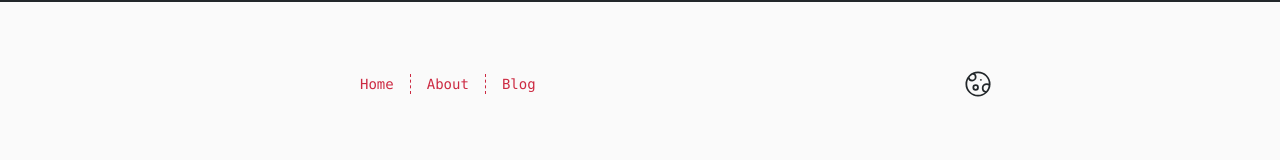
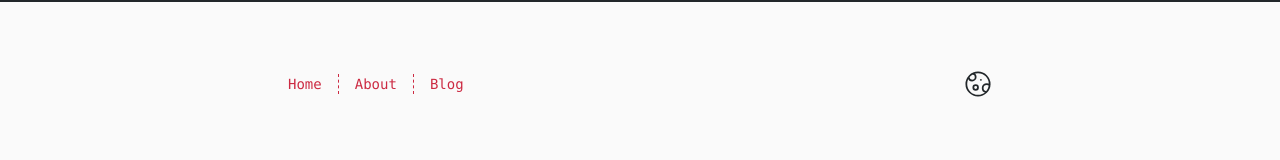
Before and after one commit to luz33c/blog, an Astro site: page / in a window 1280 px wide. Shown: the top 160 px of the page. Built offline with nearby package versions, Linux system fonts and the light colour scheme; Astro itself is replaced by a stand-in of ours.

Commit message:
style: header padding

```diff
--- a/src/components/Header.astro
+++ b/src/components/Header.astro
@@ -76,7 +76,7 @@ const url = new URL(Astro.request.url);
 
 <style>
 	header {
-		@apply relative z-50 mb-28 flex items-center sm:pl-[4.5rem];
+		@apply relative z-50 mb-28 flex items-center;
 
 		.logo {
 			@apply inline-flex items-center grayscale hover:filter-none sm:relative sm:inline-block;
```
